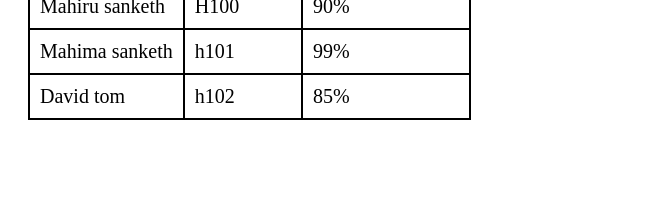
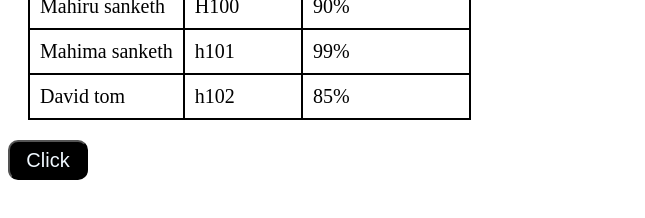
Before and after one commit to Mahima-Sanketh/webprograming, a plain HTML site: page index.html in a window 1280 px wide. Shown: the part 82-300 px from the top of the page, without its empty margins (0-645 px from the left). Drawn offline with Linux system fonts and the light colour scheme.

Commit message:
4.1.1 version

```diff
--- a/index.html
+++ b/index.html
@@ -8,6 +8,7 @@
     <link rel="stylesheet" href="style.css" />
   </head>
   <body>
+    <script src="app.js"></script>
     <table>
       <thead>
         <tr>
@@ -38,5 +39,13 @@
     <div class="con">
       <img id="edu_img" src="edu.png" alt="online test" />
     </div>
+    <button
+      onmousemove="mouse()"
+      ondblclick="dbclick()"
+      onclick="app()"
+      id="btn"
+    >
+      Click
+    </button>
   </body>
 </html>
--- a/style.css
+++ b/style.css
@@ -22,3 +22,12 @@ td {
   left: 500px;
   top: -180px;
 }
+
+#btn {
+  background-color: black;
+  color: aliceblue;
+  width: 80px;
+  height: 40px;
+  font-size: 20px;
+  border-radius: 10px;
+}
```
